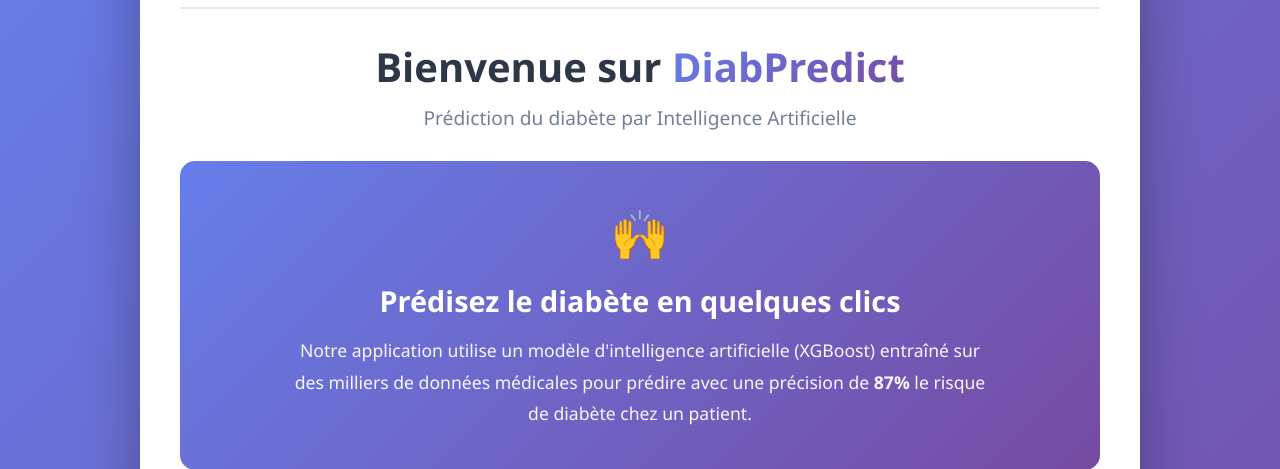
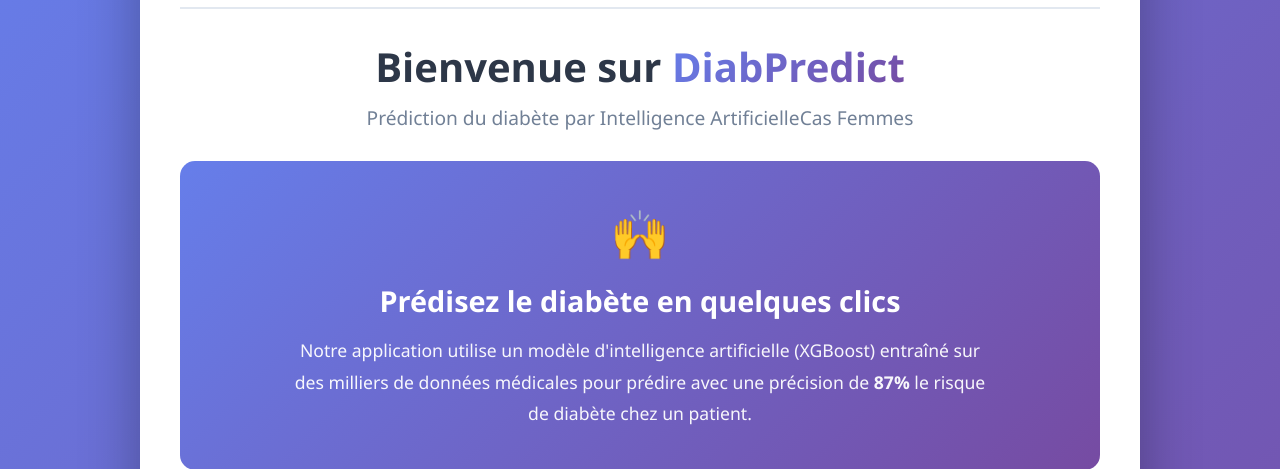
Before and after one commit to Mushobozi119997/DiabPredict, a Flask app: page / in a window 1280 px wide. Shown: the part 131-600 px from the top of the page. Run offline with Flask 3, Linux system fonts and the light colour scheme; data comes from the database, SQL or seed files in the repository.

Commit message:
correction index

```diff
--- a/app/templates/index.html
+++ b/app/templates/index.html
@@ -179,7 +179,8 @@
         <!-- Header -->
         <div class="header">
             <h1>Bienvenue sur <span>DiabPredict</span></h1>
-            <p class="subtitle">Prédiction du diabète par Intelligence Artificielle</p>
+            <p class="subtitle">Prédiction du diabète par Intelligence Artificielle<span>Cas Femmes</span> </p>
+
         </div>
 
         <!-- Banner -->
```
